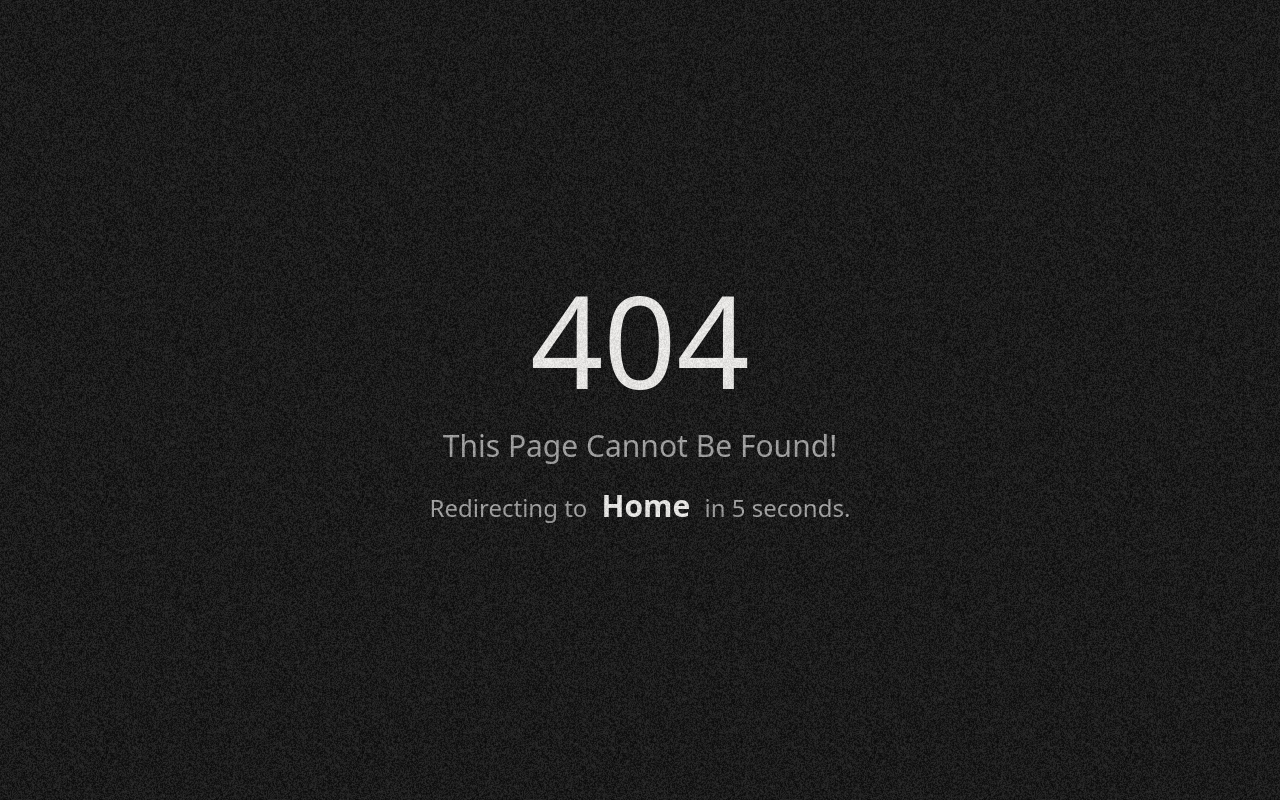
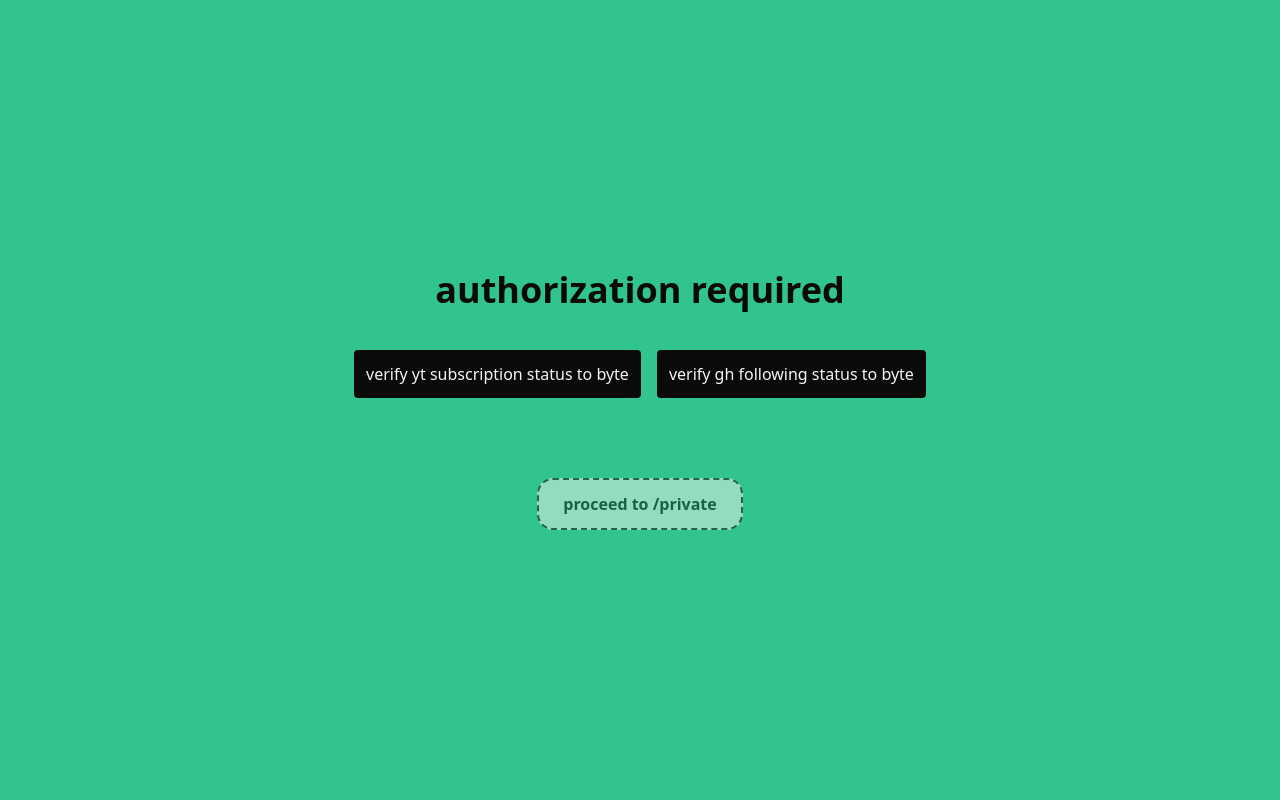
Before and after one commit to IshaanMinocha/webd-byte-task-24, a React (Vite) app in the folder client/: page /authorizefirst in a window 1280 px wide. Before the commit this address led to /404. Built offline with nearby package versions, Linux system fonts and the light colour scheme.

Commit message:
private routing setup done

```diff
--- a/client/src/App.jsx
+++ b/client/src/App.jsx
@@ -4,14 +4,26 @@ import Error404 from "./pages/Error404";
 import Unauthorized from "./pages/Unauthorized"
 import Public from "./pages/Public"
 import Private from "./pages/Private"
+import AuthorizeFirst from "./pages/AuthorizeFirst";
+import PrivateRoute from "./PrivateRoute";
+import { useState } from "react";
 
 function App() {
+
+  const [isVerified, setIsVerified] = useState(false);
+
   return (
     <BrowserRouter>
       <Routes>
         <Route path="/" element={<Home />} />
-        <Route path="/private" element={<Private />} />
         <Route path="/public" element={<Public />} />
+        {/* <Route path="/private" element={<Private />} /> */}
+        <Route path="/private" element={
+          <PrivateRoute isVerified={isVerified}>
+            <Private />
+          </PrivateRoute>
+        } />
+        <Route path="/authorizefirst" element={<AuthorizeFirst setIsVerified={setIsVerified} />} />
         <Route path="/unauthorized" element={<Unauthorized />} />
         <Route path="*" element={<Navigate to="/404" />} />
         <Route path="/404" element={<Error404 />} />
--- /dev/null
+++ b/client/src/PrivateRoute.jsx
@@ -0,0 +1,8 @@
+import React from 'react';
+import { Navigate } from 'react-router-dom';
+
+const PrivateRoute = ({ isVerified, children }) => {
+  return isVerified ? children : <Navigate to="/unauthorized" />;
+};
+
+export default PrivateRoute;
--- a/client/src/components/DottedButton.jsx
+++ b/client/src/components/DottedButton.jsx
@@ -1,9 +1,18 @@
-const DottedButton = ({ children }) => {
-    return (
-        <button className="rounded-2xl border-2 border-dashed border-dark bg-light px-6 py-3 font-semibold text-dark transition-all duration-300 hover:translate-x-[-4px] hover:translate-y-[-4px] hover:rounded-md hover:shadow-[4px_4px_0px_black] active:translate-x-[0px] active:translate-y-[0px] active:rounded-2xl active:shadow-none">
-            {children}
-        </button>
-    );
+import React from 'react';
+
+const DottedButton = ({ children, onClick, disabled }) => {
+  return (
+    <button
+      className={`rounded-2xl border-2 border-dashed border-dark bg-light px-6 py-3 font-semibold text-black transition-all duration-300
+      hover:translate-x-[-4px] hover:translate-y-[-4px] hover:rounded-md hover:shadow-[4px_4px_0px_black]
+      active:translate-x-[0px] active:translate-y-[0px] active:rounded-2xl active:shadow-none
+      ${disabled ? 'opacity-50 cursor-not-allowed' : ''}`}
+      onClick={onClick}
+      disabled={disabled}
+    >
+      {children}
+    </button>
+  );
 };
 
 export default DottedButton;
--- /dev/null
+++ b/client/src/pages/AuthorizeFirst.jsx
@@ -0,0 +1,55 @@
+import React, { useState } from 'react';
+import { Link, useNavigate } from 'react-router-dom';
+import DottedButton from '../components/DottedButton';
+
+const AuthorizeFirst = ({ setIsVerified }) => {
+  const [isSubscribed, setIsSubscribed] = useState(false);
+  const [isFollowing, setIsFollowing] = useState(false);
+  const navigate = useNavigate();
+
+  const handleVerifySubscription = () => {
+    setIsSubscribed(true);
+  };
+
+  const handleVerifyFollowing = () => {
+    setIsFollowing(true);
+  };
+
+  const handleGoToPrivate = () => {
+    if (isSubscribed && isFollowing) {
+      setIsVerified(true);
+      navigate('/private');
+    }
+  };
+
+  return (
+    <div className="flex flex-col items-center justify-center min-h-screen bg-primary">
+      <h1 className="text-4xl font-bold mb-10 text-dark">authorization required</h1>
+      <div className="flex flex-col-2 gap-4 mb-20">
+        <button
+          className={`p-3 bg-dark text-light rounded ${isSubscribed ? 'opacity-50 cursor-not-allowed' : ''}`}
+          onClick={handleVerifySubscription}
+          disabled={isSubscribed}
+        >
+          {isSubscribed ? "yt subscription verified" : "verify yt subscription status to byte"}
+        </button>
+        <button
+          className={`p-3 bg-dark text-light rounded ${isFollowing ? 'opacity-50 cursor-not-allowed' : ''}`}
+          onClick={handleVerifyFollowing}
+          disabled={isFollowing}
+        >
+          {isFollowing ? "gh following verified" : "verify gh following status to byte"}
+        </button>
+      </div>
+      <DottedButton
+        className="p-3 bg-gray-500 text-white rounded"
+        disabled={!(isSubscribed && isFollowing)}
+        onClick={handleGoToPrivate}
+      >
+        proceed to /private
+      </DottedButton>
+    </div>
+  );
+};
+
+export default AuthorizeFirst;
--- a/client/src/pages/Home.jsx
+++ b/client/src/pages/Home.jsx
@@ -10,7 +10,7 @@ const Home = () => {
         <Link to="/public">
           <DottedButton>/public</DottedButton>
         </Link>
-        <Link to="/private">
+        <Link to="/authorizefirst">
           <DottedButton>/private</DottedButton>
         </Link>
       </div>
```
